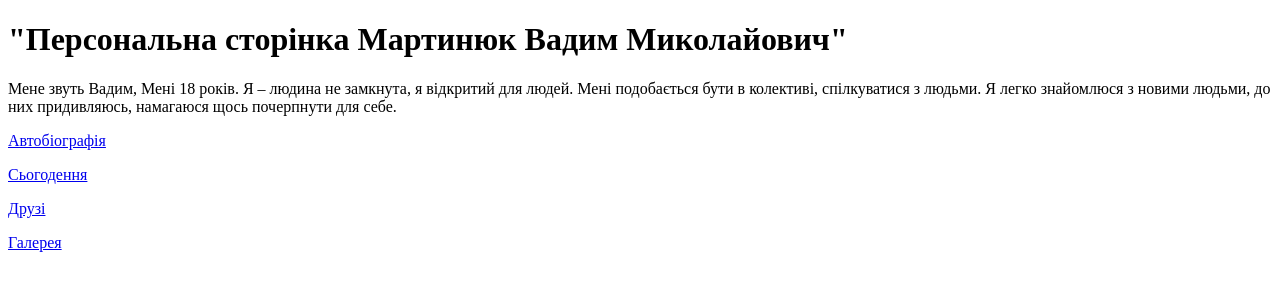
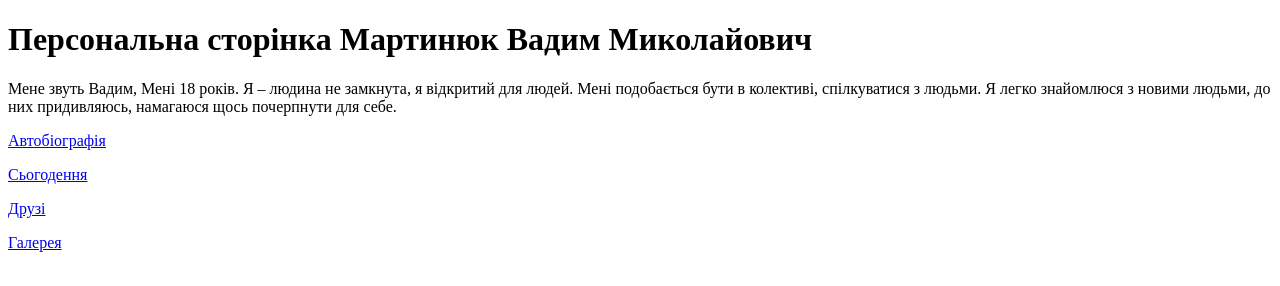
Before and after one commit to Morrison01/Morrison01.github.io, a plain HTML site: page lab1/index.html in a window 1280 px wide. Drawn offline with Linux system fonts and the light colour scheme.

Commit message:
Update index.html

```diff
--- a/lab1/index.html
+++ b/lab1/index.html
@@ -7,7 +7,7 @@
 </head>
 
 <body>
-	<h1>"Персональна сторінка Мартинюк Вадим Миколайович"</h1>
+	<h1>Персональна сторінка Мартинюк Вадим Миколайович</h1>
 	<p>Мене звуть Вадим, Мені 18 років. Я – людина не замкнута, я відкритий для людей.
 	Мені подобається бути в колективі, спілкуватися з людьми.
 	Я легко знайомлюся з новими людьми, до них придивляюсь, намагаюся щось почерпнути для себе.</p>
```
